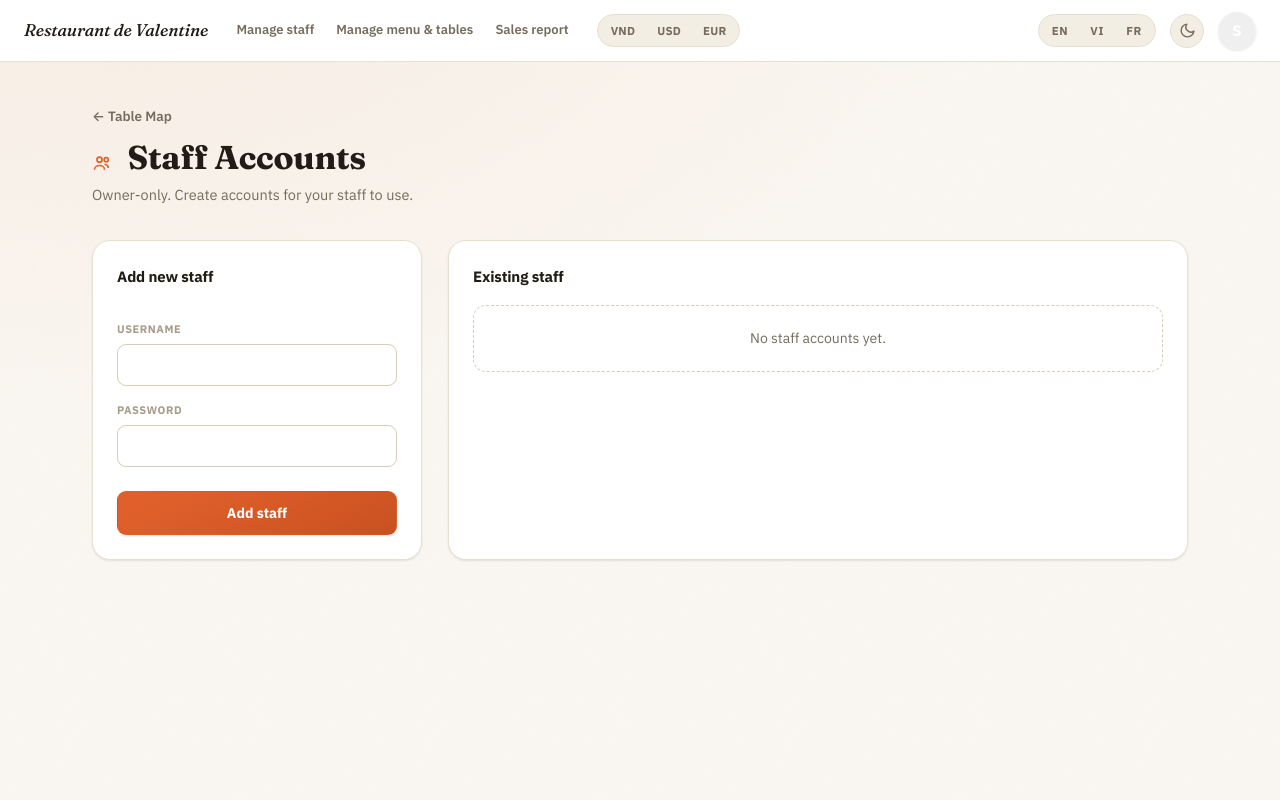
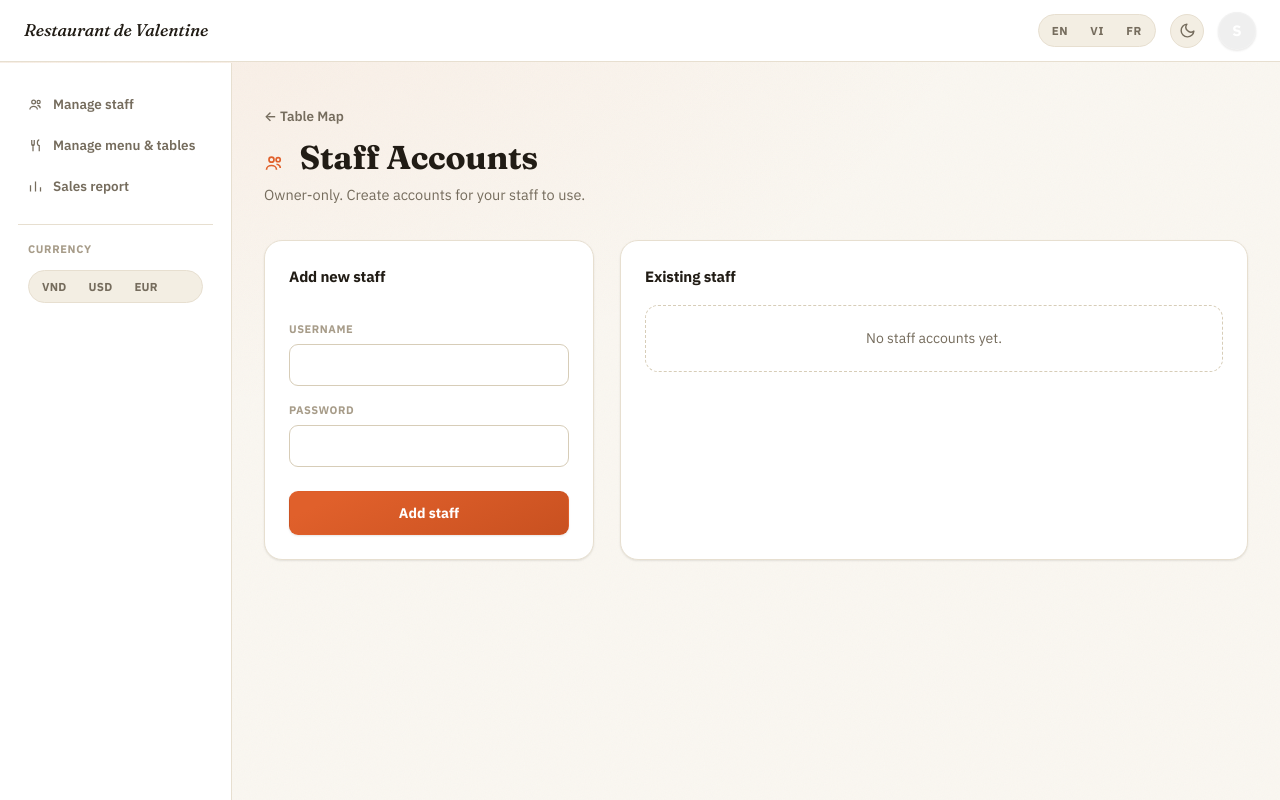
Before and after one commit to phuonglnt/test-githubs-actions, a Flask app: page /staff in a window 1280 px wide. Run offline with Flask 3, Linux system fonts and the light colour scheme; the visitor is signed in with stand-in values (Sample User, id 1); data that the repository does not hold is empty; some libraries are stand-ins or nearby versions.

Commit message:
Sidebar trái kiểu Reddit/Facebook khi màn hình rộng
Ở màn hẹp/trung bình, Manage staff / Manage menu & tables / Sales
report / chọn tiền tệ vẫn nằm cạnh tên quán trong topbar như trước.
Từ 1240px trở lên, chuyển xuống sidebar cố định bên trái (dưới
topbar), nội dung trang tự dịch sang phải nhường chỗ.

```diff
--- a/static/style.css
+++ b/static/style.css
@@ -358,6 +358,64 @@ button { font-family: inherit; }
   display: flex;
   align-items: center;
   gap: 14px;
+}
+
+/* ========================================================================= */
+/* Sidebar - at "full screen" desktop width, Manage staff / Manage menu /    */
+/* Sales report / currency move out of the topbar into a Reddit/Facebook-   */
+/* style left column instead of sitting in a horizontal strip. Below the    */
+/* breakpoint the topbar__nav / currency-switch copies in the topbar (see   */
+/* .topbar-only) are shown instead and this sidebar stays hidden.           */
+/* ========================================================================= */
+
+.sidebar { display: none; }
+
+@media (min-width: 1240px) {
+  .topbar-only { display: none !important; }
+
+  .sidebar {
+    display: flex;
+    flex-direction: column;
+    gap: 4px;
+    position: fixed;
+    top: 63px;
+    left: 0;
+    bottom: 0;
+    width: 232px;
+    padding: 22px 18px;
+    background: var(--surface);
+    border-right: 1px solid var(--border);
+    overflow-y: auto;
+  }
+
+  .sidebar__nav { display: flex; flex-direction: column; gap: 2px; }
+
+  .sidebar__nav-link {
+    display: flex;
+    align-items: center;
+    font-size: 13.5px;
+    font-weight: 600;
+    color: var(--text-muted);
+    text-decoration: none;
+    padding: 9px 10px;
+    border-radius: var(--r-sm);
+    transition: background 0.14s ease, color 0.14s ease;
+  }
+  .sidebar__nav-link:hover { color: var(--text); background: var(--surface-2); }
+  .sidebar__nav-link .dropdown-icon { color: inherit; }
+
+  .sidebar__divider {
+    border-top: 1px solid var(--border);
+    margin: 14px 0 12px;
+  }
+
+  .sidebar .avatar-dropdown__label { padding: 0 10px; margin-bottom: 8px; }
+  .sidebar .currency-switch { margin: 0 10px; }
+
+  /* Push the page content clear of the fixed sidebar instead of centering
+     under it; .page keeps its own max-width, it just no longer floats to
+     the middle of the whole viewport. */
+  .page { margin-left: 232px; margin-right: auto; }
 }
 
 .topbar__avatar-wrap { position: relative; }
--- a/templates/base.html
+++ b/templates/base.html
@@ -28,7 +28,7 @@
   <div class="topbar__left">
     <a class="topbar__brand" href="{{ url_for('table_map') }}">Restaurant de Valentine</a>
 
-    <div class="topbar__nav">
+    <div class="topbar__nav topbar-only">
       {% if session.role == 'owner' %}
       <a class="topbar__nav-link" href="{{ url_for('staff_management') }}">{{ t('nav_manage_staff') }}</a>
       <a class="topbar__nav-link" href="{{ url_for('manage_menu') }}">{{ t('nav_manage_menu') }}</a>
@@ -36,7 +36,7 @@
       <a class="topbar__nav-link" href="{{ url_for('reports') }}">{{ t('nav_sales_report') }}</a>
     </div>
 
-    <div class="currency-switch" title="{{ t('nav_currency') }}">
+    <div class="currency-switch topbar-only" title="{{ t('nav_currency') }}">
       {% for c in currencies %}
       <button class="currency-switch__option {{ 'currency-switch__option--active' if c == current_currency }}" data-currency="{{ c }}">{{ c }}</button>
       {% endfor %}
@@ -86,6 +86,38 @@
 
   </div>
 </nav>
+
+<!-- Màn rộng (desktop full screen): nav + chọn tiền tệ chuyển xuống sidebar
+     trái kiểu Reddit/Facebook thay vì nằm ngang cạnh tên quán. Ẩn bằng CSS
+     ở màn hẹp/trung bình, lúc đó bản trong topbar__nav ở trên hiện thay. -->
+<aside class="sidebar">
+  <div class="sidebar__nav">
+    {% if session.role == 'owner' %}
+    <a class="sidebar__nav-link" href="{{ url_for('staff_management') }}">
+      <svg class="dropdown-icon" viewBox="0 0 24 24" fill="none" stroke="currentColor" stroke-width="2"><circle cx="9" cy="8" r="3"/><path d="M3 20c0-3 3-5 6-5s6 2 6 5"/><circle cx="17" cy="8" r="2.5"/><path d="M15 13.5c2.5.3 4.5 2 4.5 4.5"/></svg>
+      {{ t('nav_manage_staff') }}
+    </a>
+    <a class="sidebar__nav-link" href="{{ url_for('manage_menu') }}">
+      <svg class="dropdown-icon" viewBox="0 0 24 24" fill="none" stroke="currentColor" stroke-width="2"><path d="M6 3v7a2 2 0 0 0 4 0V3M8 10v11M18 3c-2 0-3 2-3 5s1 4 3 4v9"/></svg>
+      {{ t('nav_manage_menu') }}
+    </a>
+    {% endif %}
+    <a class="sidebar__nav-link" href="{{ url_for('reports') }}">
+      <svg class="dropdown-icon" viewBox="0 0 24 24" fill="none" stroke="currentColor" stroke-width="2"><path d="M4 20V10M12 20V4M20 20v-7"/></svg>
+      {{ t('nav_sales_report') }}
+    </a>
+  </div>
+
+  <div class="sidebar__divider"></div>
+
+  <p class="avatar-dropdown__label">{{ t('nav_currency') }}</p>
+  <div class="currency-switch currency-switch--stacked" title="{{ t('nav_currency') }}">
+    {% for c in currencies %}
+    <button class="currency-switch__option {{ 'currency-switch__option--active' if c == current_currency }}" data-currency="{{ c }}">{{ c }}</button>
+    {% endfor %}
+  </div>
+</aside>
+
 <script src="{{ url_for('static', filename='topbar.js') }}"></script>
 {% endif %}
 
```
Also changed, not shown: other parts of static/style.css (+23 -2 lines).
